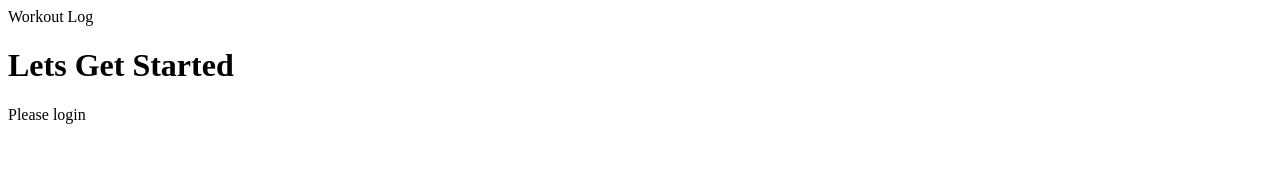
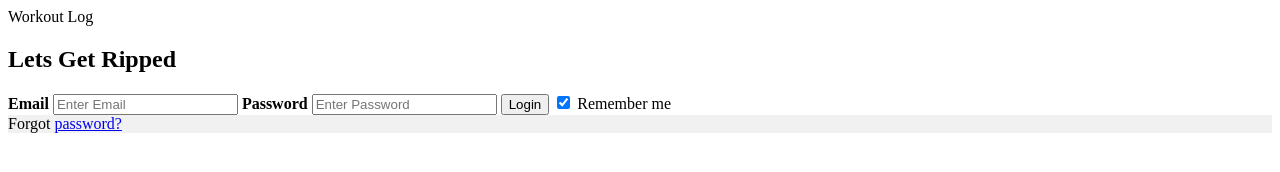
Before and after one commit to kanuck564/First-JS-App, a plain HTML site: page index.html in a window 1280 px wide. Drawn offline with Linux system fonts and the light colour scheme.

Commit message:
Update index.html

```diff
--- a/index.html
+++ b/index.html
@@ -8,8 +8,29 @@
 </head>
 <body>
     Workout Log
-    <h1>Lets Get Started</h1>
-    <P>Please login</P>
+    <h2>Lets Get Ripped</h2>
+    <P></P>
+    <form action="index.html">
+
+        <div class="container">
+          <label for="email"><b>Email</b></label>
+          <input type="text" placeholder="Enter Email" name="email" required>
+
+          <label for="password"><b>Password</b></label>
+          <input type="password" placeholder="Enter Password" name="password" required>
+
+          <button type="submit">Login</button>
+          <label>
+            <input type="checkbox" checked="checked" name="remember"> Remember me
+          </label>
+        </div>
+
+        <div class="container" style="background-color:#f1f1f1">
+
+          <span class="psw">Forgot <a href="#">password?</a></span>
+        </div>
+      </form>
+
 
 	<script>
 
```
